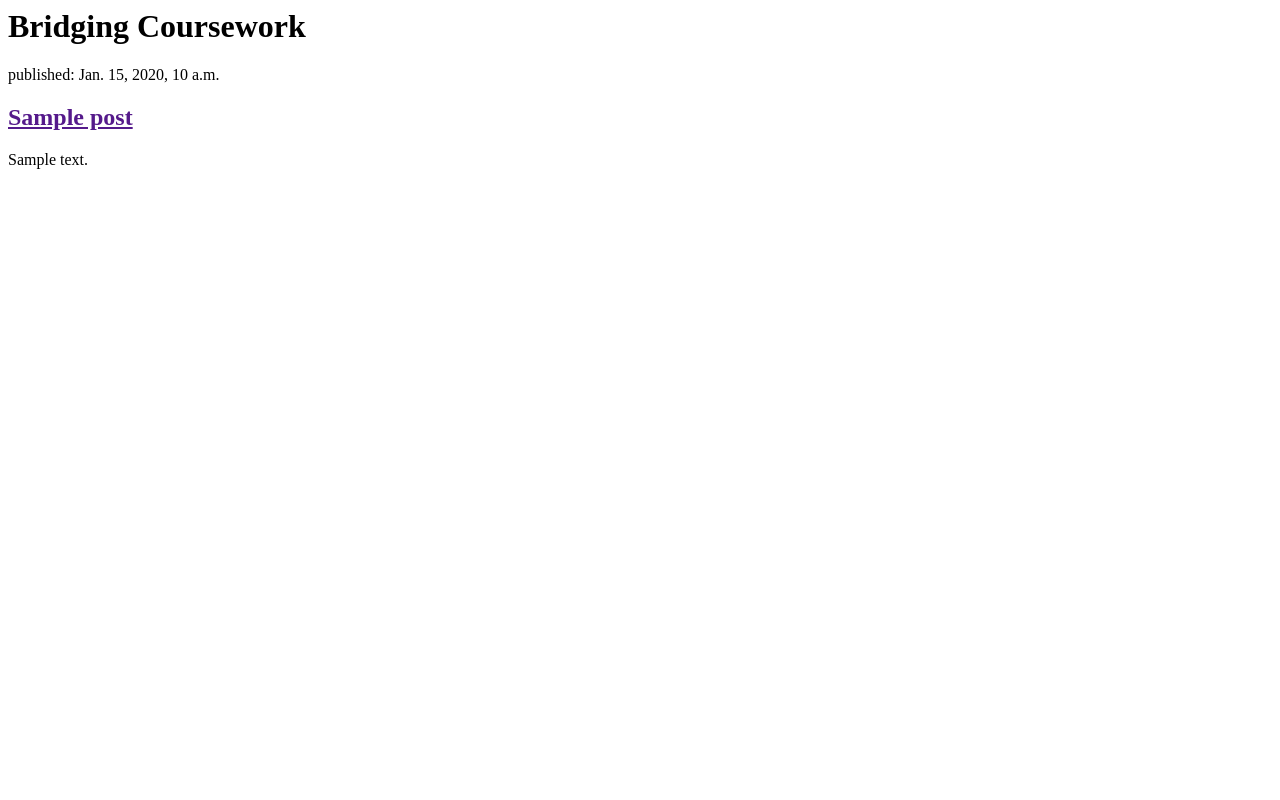
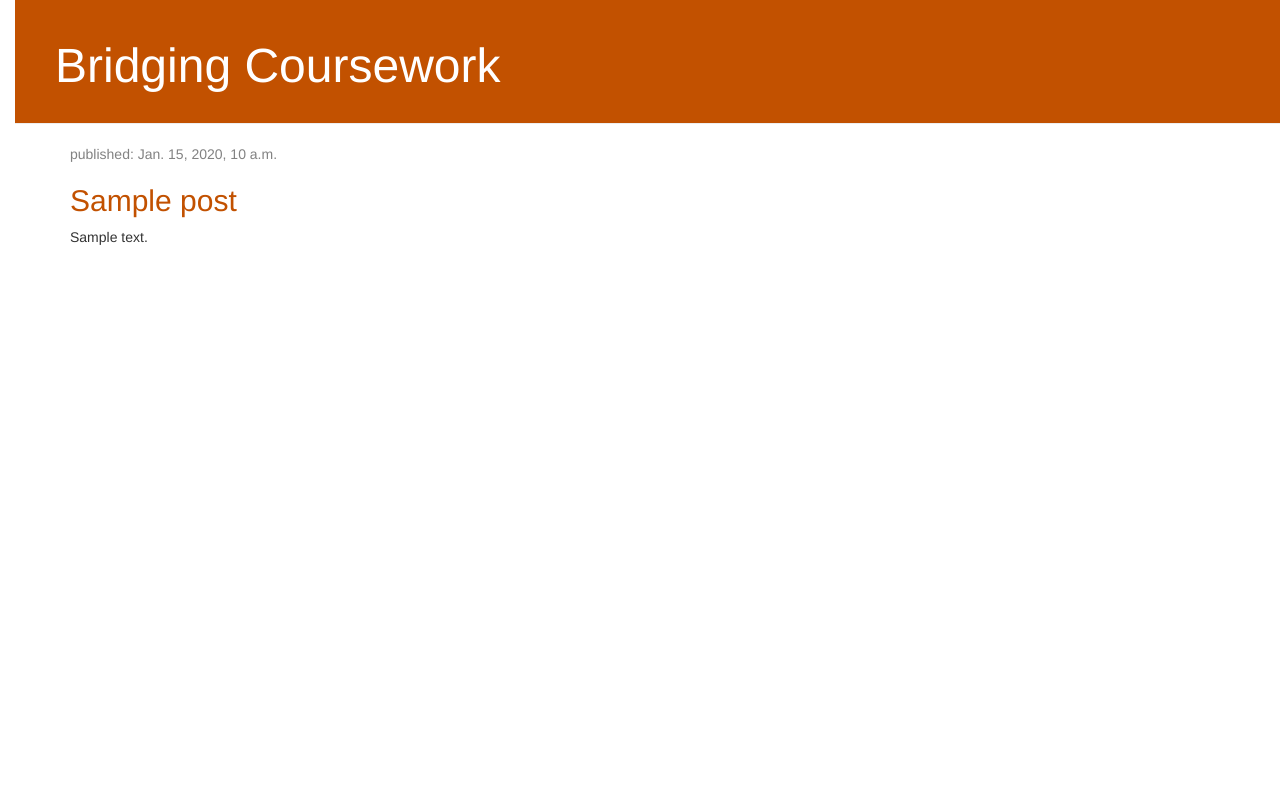
Before and after one commit to mani1874/my-first-blog, a Django app: page / in a window 1280 px wide. Run offline with Django 3.2, Linux system fonts and the light colour scheme; tables that the repository leaves empty hold one stand-in row (values such as "Sample post"); some libraries are stand-ins or nearby versions.

Commit message:
Added view and template for detailed blog post as well as CSS for the site.

```diff
--- /dev/null
+++ b/blog/static/css/blog.css
@@ -0,0 +1,28 @@
+h1 a, h2 a {
+    color: #C25100;
+}
+
+body {
+    padding-left: 15px;
+}
+
+.content {
+    margin-left: 40px;
+}
+
+
+.date {
+    color: #828282;
+}
+
+.page-header {
+    background-color: #C25100;
+    margin-top: 0;
+    padding: 20px 20px 20px 40px;
+    }
+
+    .page-header h1, .page-header h1 a, .page-header h1 a:visited, .page-header h1 a:active {
+    color: #ffffff;
+    font-size: 36pt;
+    text-decoration: none;
+ }
--- /dev/null
+++ b/blog/templates/blog/base.html
@@ -0,0 +1,26 @@
+{% load static %}
+
+<html>
+    <head>
+        <link rel="stylesheet" href="//maxcdn.bootstrapcdn.com/bootstrap/3.2.0/css/bootstrap.min.css">
+        <link rel="stylesheet" href="//maxcdn.bootstrapcdn.com/bootstrap/3.2.0/css/bootstrap-theme.min.css">
+        <link rel="stylesheet" href="{% static 'css/blog.css' %}">
+        <title>Mani's blog</title>
+
+    </head>
+    <body>
+
+        <div class="page-header">
+            <h1><a href="/">Bridging Coursework</a></h1>
+        </div>
+            <div class="content container">
+                <div class="row">
+                    <div class="col-md-8">
+                    {% block content %}
+                    {% endblock %}
+                    </div>
+            </div>
+        </div>
+
+    </body>
+</html>
--- a/blog/templates/blog/post_list.html
+++ b/blog/templates/blog/post_list.html
@@ -1,18 +1,13 @@
-<html>
-    <head>
-        <title>Mani's blog</title>
-        <h1>Bridging Coursework</h1>
-    </head>
-    <body>
+{% extends 'blog/base.html' %}
 
-        {% for post in posts %}
-            <div>
-                <p>published: {{ post.published_date }}</p>
-                <h2><a href="">{{ post.title }}</a></h2>
-                <p>{{ post.text|linebreaksbr }}</p>
-            </div>
-        {% endfor %}
-
-
-    </body>
-</html>
+{% block content %}
+{% for post in posts %}
+    <div class="post">
+        <div class="date">
+            <p>published: {{ post.published_date }}</p>
+        </div>
+        <h2><a href="{% url 'post_detail' pk=post.pk %}">{{ post.title }}</a></h2>
+        <p>{{ post.text|linebreaksbr }}</p>
+    </div>
+{% endfor %}
+{% endblock %}
--- a/blog/urls.py
+++ b/blog/urls.py
@@ -3,4 +3,5 @@ from . import views
 
 urlpatterns = [
 path('', views.post_list, name='post_list'),
+path('post/<int:pk>/', views.post_detail,name='post_detail'),
 ]
--- a/blog/views.py
+++ b/blog/views.py
@@ -1,4 +1,4 @@
-from django.shortcuts import render
+from django.shortcuts import render, get_object_or_404
 from django.utils import timezone
 from .models import Post
 # Create your views here.
@@ -6,3 +6,7 @@ from .models import Post
 def post_list(request):
     posts = Post.objects.filter(published_date__lte=timezone.now()).order_by('published_date')
     return render(request, 'blog/post_list.html', {'posts':posts})
+
+def post_detail(request, pk):
+    post = get_object_or_404(Post, pk=pk)
+    return render(request, 'blog/post_detail.html', {'post': post})
```
Also changed, not shown: blog/templates/blog/post_detail.html (added, +12 -0 lines).
